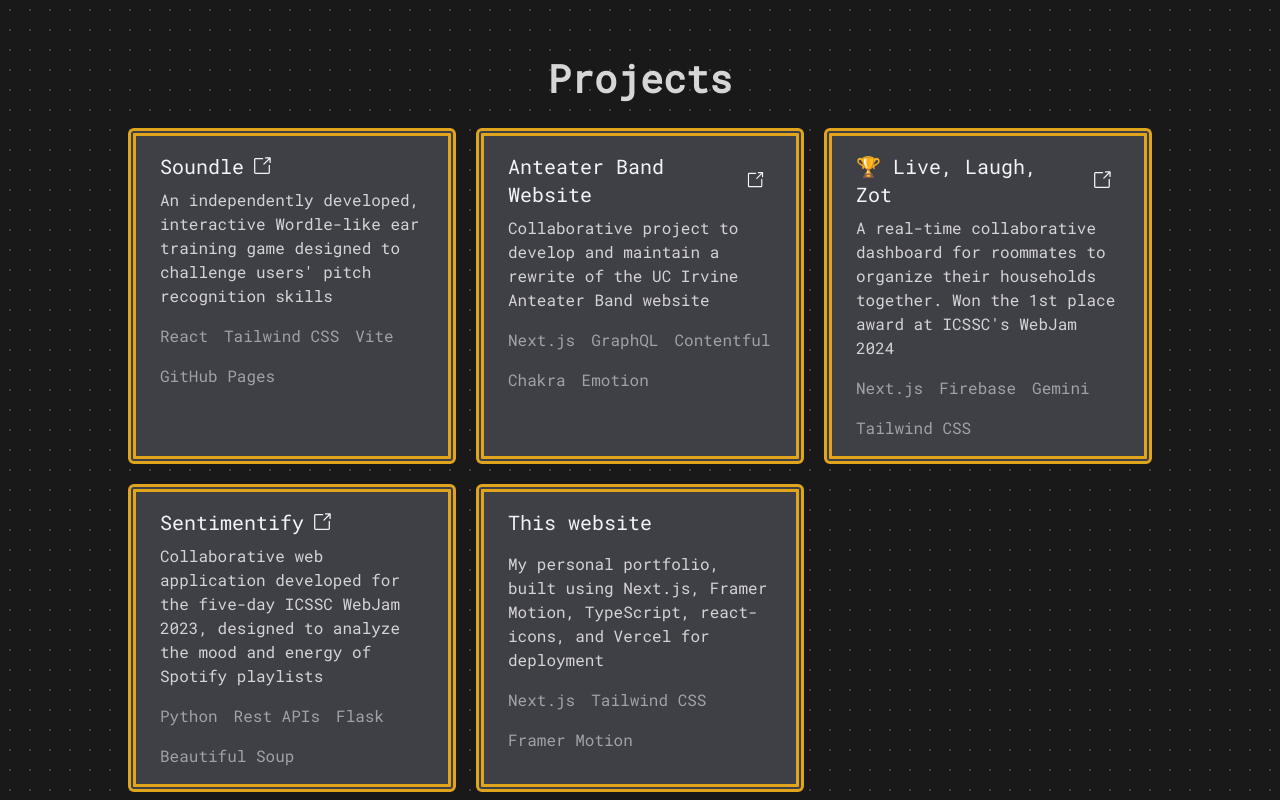
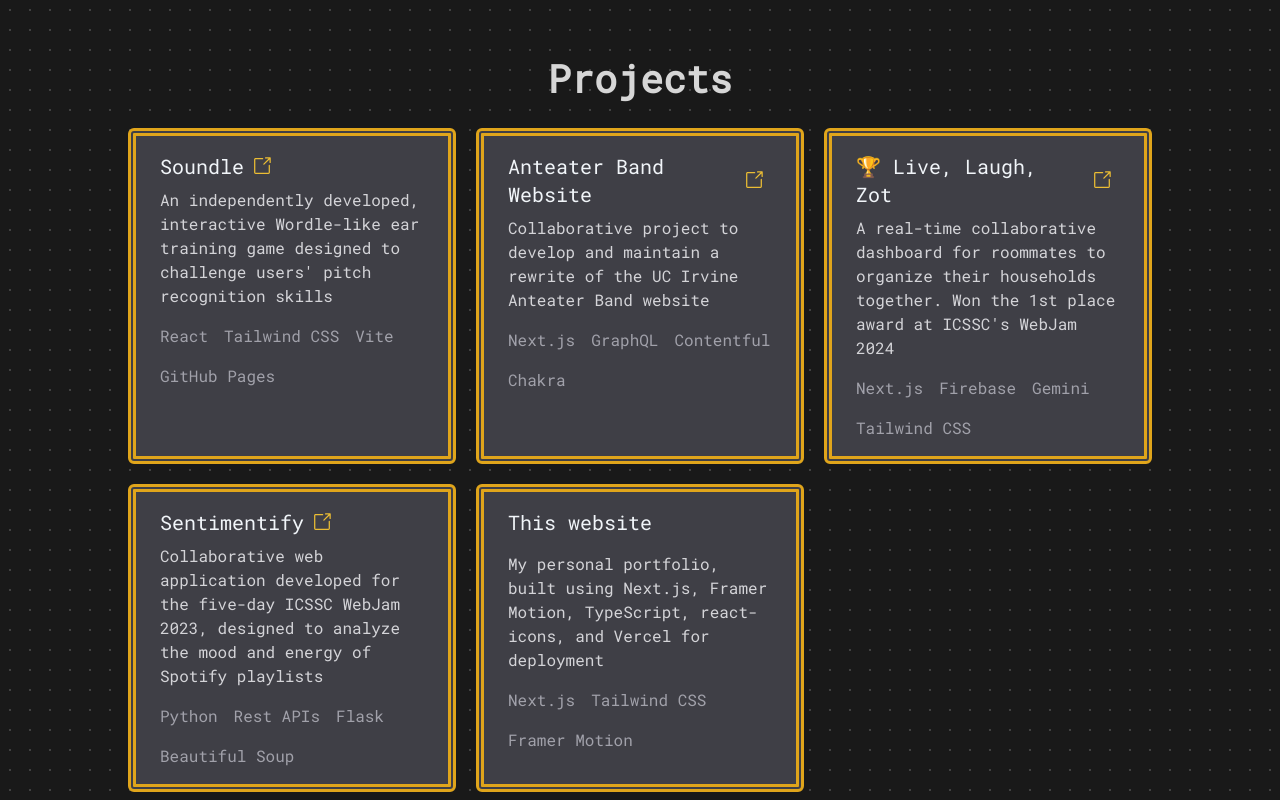
Before and after one commit to stephenzac/stephen-zacarias, a Next.js app: page / in a window 1280 px wide. Shown: the part 800-1600 px from the top of the page. Built offline with nearby package versions, Linux system fonts and the light colour scheme.

Commit message:
clickable project divs

```diff
--- a/src/components/projects/project-card.tsx
+++ b/src/components/projects/project-card.tsx
@@ -13,20 +13,26 @@ export const ProjectCard: React.FC<ProjectCardProps> = ({
   description,
   skills,
 }) => (
-  <article className='hover:translate-y-[-8px] transition-transform duration-300 text-box px-8 w-full md:max-w-md bg-zinc-700 border-double border-accent rounded-md'>
+  <a
+    href={link ? link : undefined}
+    target='_blank'
+    rel='noreferrer'
+    className={`group hover:translate-y-[-8px] ${
+      link ? 'hover:cursor-pointer' : ''
+    } transition-transform duration-200 text-box px-8 w-full md:max-w-md bg-zinc-700 border-double border-accent rounded-md`}
+  >
     {link ? (
-      <a
-        className='group transition duration-300 flex flex-row text-xl items-center gap-2 pb-2'
-        href={link}
-        target='_blank'
-        rel='noreferrer'
-      >
+      <h2 className='group-hover:text-lighterAccent transition duration-300 flex flex-row text-xl items-center gap-2 pb-2'>
         {title}
-        <GoLinkExternal />
+        <span className='text-lighterAccent'>
+          <GoLinkExternal />
+        </span>
         <span className='block max-w-0 group-hover:max-w-full transition-all duration-300 h-0.5 bg-white' />
-      </a>
+      </h2>
     ) : (
-      <p className='pb-4 text-xl'>{title}</p>
+      <h2 className='pb-4 text-xl group-hover:text-lighterAccent transition duration-300'>
+        {title}
+      </h2>
     )}
 
     <p className='pb-4 text-zinc-300'>{description}</p>
@@ -38,5 +44,5 @@ export const ProjectCard: React.FC<ProjectCardProps> = ({
         </p>
       ))}
     </div>
-  </article>
+  </a>
 );
--- a/src/utils/index.ts
+++ b/src/utils/index.ts
@@ -52,7 +52,7 @@ export const projects: Project[] = [
     link: 'https://uciband.com',
     description:
       'Collaborative project to develop and maintain a rewrite of the UC Irvine Anteater Band website',
-    skills: ['Next.js', 'GraphQL', 'Contentful', 'Chakra', 'Emotion'],
+    skills: ['Next.js', 'GraphQL', 'Contentful', 'Chakra'],
   },
   {
     title: '🏆 Live, Laugh, Zot',
```
